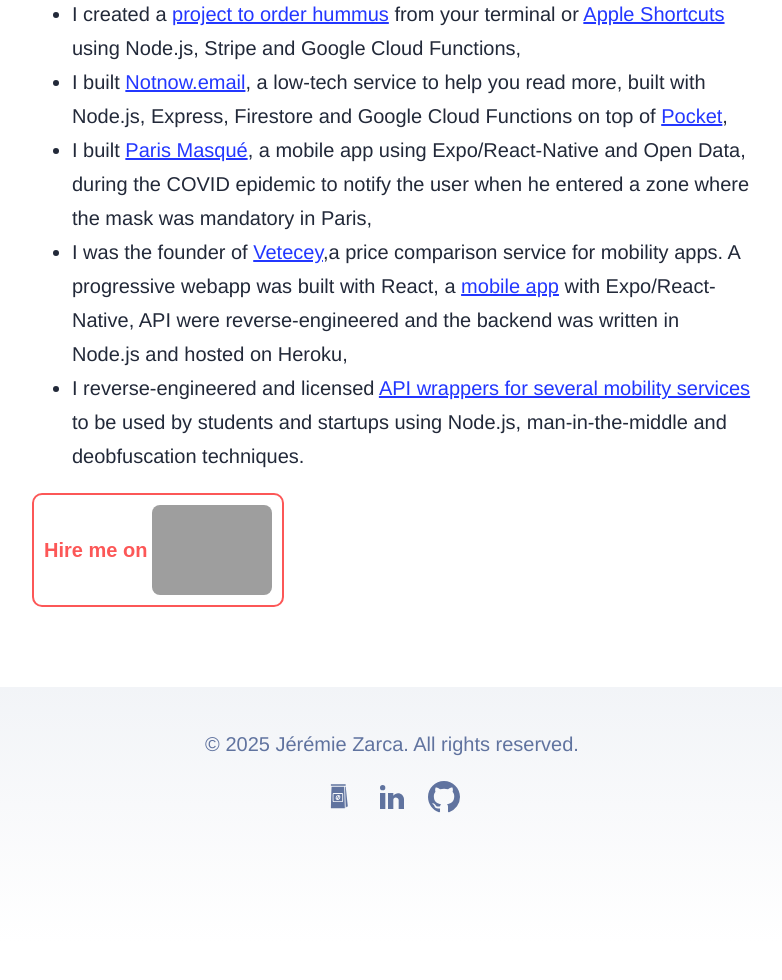
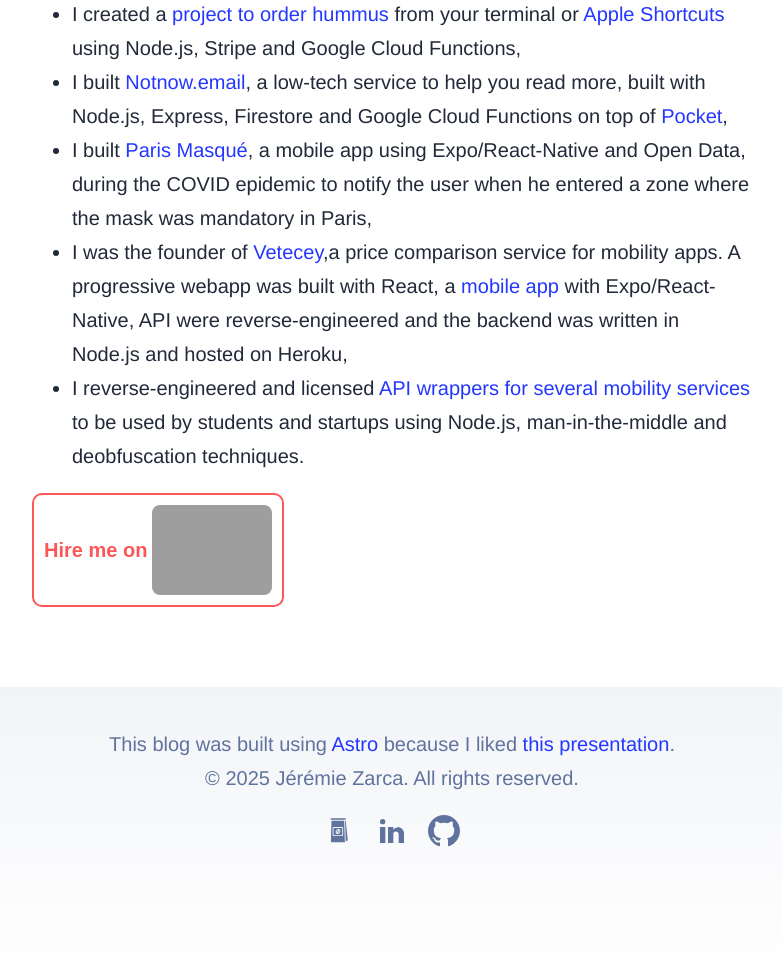
Before and after one commit to jzarca01/jzarca01.github.io, an Astro site: page / in a window 1280 px wide. Shown: the part 870-1850 px from the top of the page, without its empty margins (248-1030 px from the left). Built offline with nearby package versions, Linux system fonts and the light colour scheme; Astro itself is replaced by a stand-in of ours; grey boxes are pictures that could not be loaded.

Commit message:
change style for links

```diff
--- a/src/components/Footer.astro
+++ b/src/components/Footer.astro
@@ -3,7 +3,8 @@
 ---
 
 <footer>
-	&copy; {today.getFullYear()} Jérémie Zarca. All rights reserved.
+	<div>This blog was built using <a href="https://astro.build" target="_blank">Astro</a> because I liked <a href="https://www.youtube.com/watch?v=OB5gASbxm5M" target="_blank">this presentation</a>.</div>
+	<div>&copy; {today.getFullYear()} Jérémie Zarca. All rights reserved.</div>
 	<div class="social-links">
 		<a href="https://www.sayang.coffee/" target="_blank">
 				<span class="sr-only">Buy my coffee</span>
@@ -39,6 +40,7 @@
 		color: rgb(var(--gray));
 		text-align: center;
 	}
+
 	.social-links {
 		display: flex;
 		justify-content: center;
--- a/src/styles/global.css
+++ b/src/styles/global.css
@@ -6,7 +6,7 @@
 
 :root {
 	--accent: #2337ff;
-	--accent-dark: #000d8a;
+	--accent-light: #0490d6;
 	--black: 15, 18, 25;
 	--gray: 96, 115, 159;
 	--gray-light: 229, 233, 240;
@@ -68,9 +68,11 @@
 }
 a {
 	color: var(--accent);
+	text-decoration: none;
 }
 a:hover {
-	color: var(--accent);
+	color: var(--accent-light);
+	text-decoration: underline;
 }
 p {
 	margin-bottom: 1em;
```
